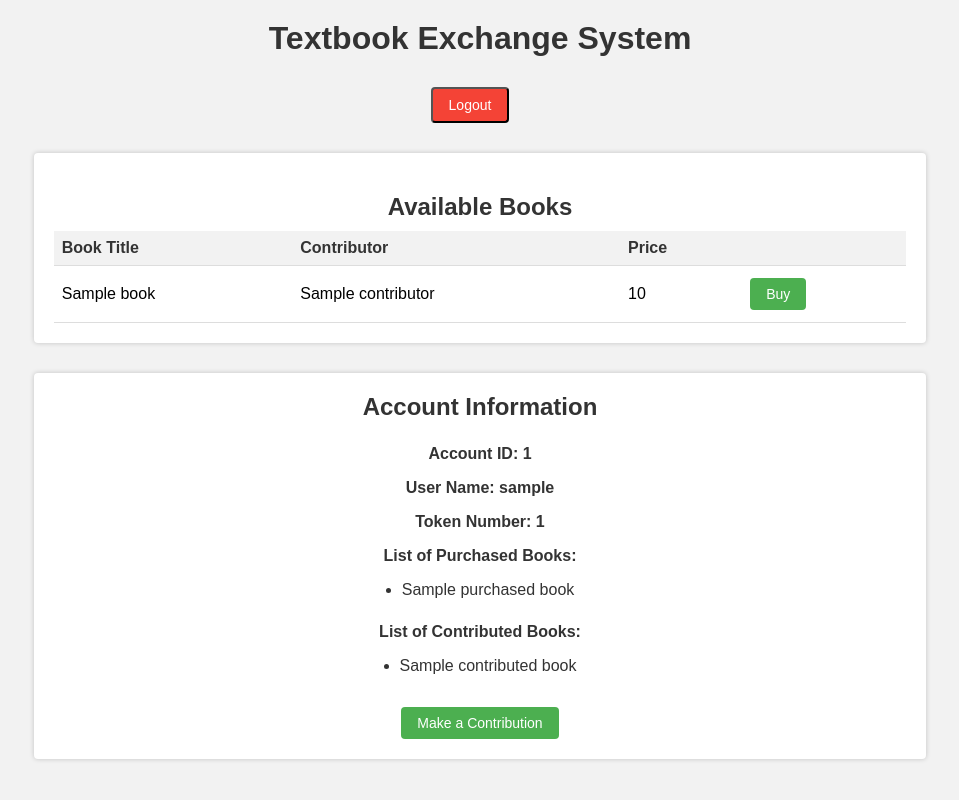
After one commit to YaluPAN/COMP3334-Group-Project, a Python web app: template Transcript System/template/home.html in a window 1280 px wide. The commit adds this page. Shown: the whole page, without its empty margins (160-1119 px from the left). Run offline with Jinja, Linux system fonts and the light colour scheme; the template is opened without the code that fills it: most values are stand-ins (such as "Sample title", 1, 10 or a date in 2020).

Commit message:
front-end + db

```diff
--- a/Transcript System/myapp/DataBase.py
+++ b/Transcript System/myapp/DataBase.py
@@ -282,8 +282,12 @@ class Database_operation(Link_Database):
 
 def insert_test():
     db = Database_operation()
-    data = {"account": "21044728D", "shared_book": "data structure", "price": 20}
+    db.sign_up_insert("2004478D", "yfksdfguyt", "abababa")
+    data_book_insert = {"account": "2004478D", "bookname": "First Glance on Ding-Zhen", "bc_hash": "0xF35346"}
+    db.books_insert(data_book_insert)
+    data = {"account": "2004478D", "shared_book": "First Glance on Ding-Zhen", "price": 50}
     db.book_on_sell_insert(data)
+    update_token={"account": "200"}
 
 
 if __name__ == "__main__":
--- /dev/null
+++ b/Transcript System/template/home.html
@@ -0,0 +1,198 @@
+<!DOCTYPE html>
+<html>
+<head>
+	<title>Textbook Exchange System</title>
+	<style>
+		body {
+			font-family: Arial, Helvetica, sans-serif;
+			margin: 0;
+			padding: 0;
+			display: flex;
+			flex-direction: column;
+			align-items: center;
+			background-color: #f2f2f2;
+		}
+
+		h1, h2 {
+			text-align: center;
+			margin-top: 20px;
+			margin-bottom: 10px;
+			color: #333;
+		}
+
+		.logout {
+			float: right;
+			margin-top: 20px;
+			margin-right: 20px;
+			background-color: #f44336;
+			color: white;
+			padding: 8px 16px;
+			text-align: center;
+			text-decoration: none;
+			display: inline-block;
+			font-size: 14px;
+			cursor: pointer;
+			border-radius: 4px;
+		}
+
+		.logout:hover {
+			background-color: #d32f2f;
+		}
+
+		.book-list {
+			display: flex;
+			flex-direction: column;
+			align-items: center;
+			margin-top: 30px;
+			width: 66.6%;
+			background-color: #fff;
+			box-shadow: 0px 0px 5px 0px rgba(0,0,0,0.2);
+			border-radius: 4px;
+			padding: 20px;
+		}
+
+		table {
+			border-collapse: collapse;
+			width: 100%;
+		}
+
+		th, td {
+			padding: 8px;
+			text-align: left;
+			border-bottom: 1px solid #ddd;
+		}
+
+		th {
+			background-color: #f2f2f2;
+			color: #333;
+		}
+
+		td button {
+			background-color: #4CAF50;
+			border: none;
+			color: white;
+			padding: 8px 16px;
+			text-align: center;
+			text-decoration: none;
+			display: inline-block;
+			font-size: 14px;
+			margin: 4px 2px;
+			cursor: pointer;
+			border-radius: 4px;
+		}
+
+		td button:hover {
+			background-color: #3e8e41;
+		}
+
+		.account-info {
+			margin-top: 30px;
+			width: 66.6%;
+			background-color: #fff;
+			box-shadow: 0px 0px 5px 0px rgba(0,0,0,0.2);
+			border-radius: 4px;
+			padding: 20px;
+			display: flex;
+			flex-direction: column;
+			align-items: center;
+		}
+
+		.account-info h2 {
+			margin-top: 0;
+			margin-bottom: 16px;
+			color: #333;
+		}
+
+		.account-info p {
+			margin-top: 8px;
+			margin-bottom: 8px;
+			color: #333;
+            font-weight: bold;
+
+		}
+
+		.account-info ul {
+			margin-top: 8px;
+			margin-bottom: 16px;
+			padding-left: 16px;
+			color: #333;
+		}
+
+		.account-info button {
+			background-color: #4CAF50;
+			border: none;
+			color: white;
+			padding: 8px 16px;
+			text-align: center;
+			text-decoration: none;
+			display: inline-block;
+			font-size: 14px;
+			margin-top: 16px;
+			cursor: pointer;
+			border-radius: 4px;
+		}
+
+		.account-info button:hover {
+			background-color: #3e8e41;
+		}
+	</style>
+	<script>
+		function buyBook(title) {
+			if (confirm("Are you sure you want to buy " + title + "?")) {
+				// TODO: Handle buy logic
+			}
+		}
+	</script>
+</head>
+<body>
+	<h1>Textbook Exchange System</h1>
+
+	<button class="logout" onclick="location.href=`{{ url_for('login') }}`">Logout</button>
+	<!-- url_for()括号中的是app.py中定义的路由函数名!! -->
+
+	<div class="book-list">
+        <h2>Available Books</h2>
+        <table>
+            <thead>
+                <tr>
+                    <th>Book Title</th>
+                    <th>Contributor</th>
+                    <th>Price</th>
+                    <th></th>
+                </tr>
+            </thead>
+            <tbody>
+                {% for book in books %}
+                    <tr>
+                        <td>{{ book['title'] }}</td>
+                        <td>{{ book['contributor'] }}</td>
+                        <td>{{ book['price'] }}</td>
+                        <td><button onclick="buyBook(`{{ book['title'] }}`)">Buy</button></td>
+                    </tr>
+                {% endfor %}
+            </tbody>
+        </table>
+    </div>
+
+	<div class="account-info">
+        <h2>Account Information</h2>
+        <p>Account ID: {{ account_id }}</p>
+        <p>User Name: {{ user_name }}</p>
+        <p>Token Number: {{ token_number }}</p>
+        <p>List of Purchased Books:</p>
+        <ul>
+            {% for book_name in purchased_books %}
+                <li>{{ book_name }}</li>
+            {% endfor %}
+        </ul>
+        <p>List of Contributed Books:</p>
+        <ul>
+            {% for book_name in contributed_books %}
+                <li>{{ book_name }}</li>
+            {% endfor %}
+        </ul>
+
+        <button class = "make_contribute" onclick="location.href=`{{ url_for('contribute') }}`">Make a Contribution</button>
+    </div>
+</body>
+</html>
```
Also changed, not shown: Transcript System/template/admin_upload.html (deleted, +0 -15 lines), Transcript System/template/app.py (added, +94 -0 lines), Transcript System/template/base.html (deleted, +0 -31 lines), Transcript System/template/contribute.html (added, +139 -0 lines), Transcript System/template/login.html (+107 -13 lines), Transcript System/template/receipt.html (added, +64 -0 lines), Transcript System/template/student_view.html (deleted, +0 -23 lines), Waste Code/ypa.py (+19 -0 lines).
